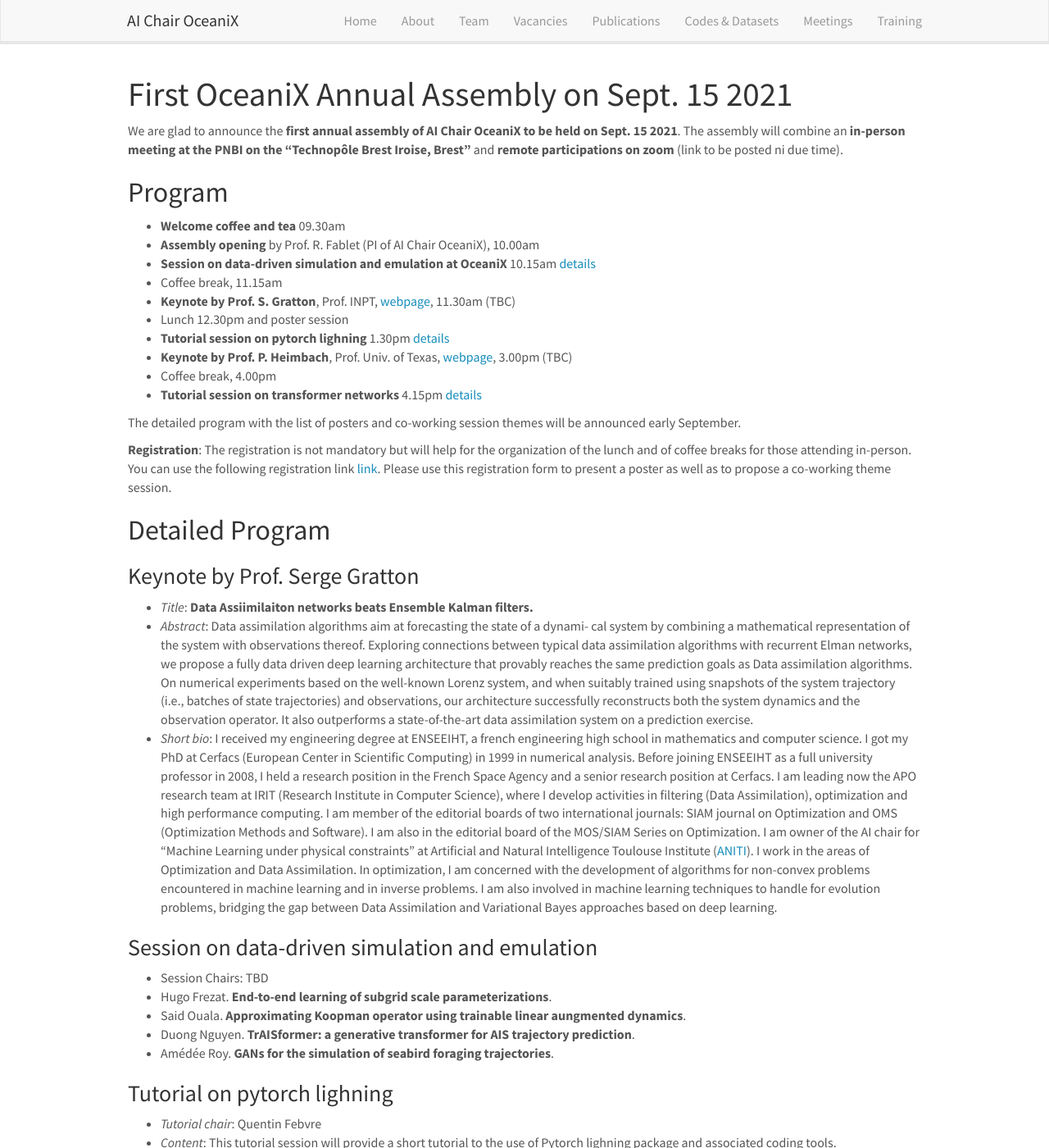
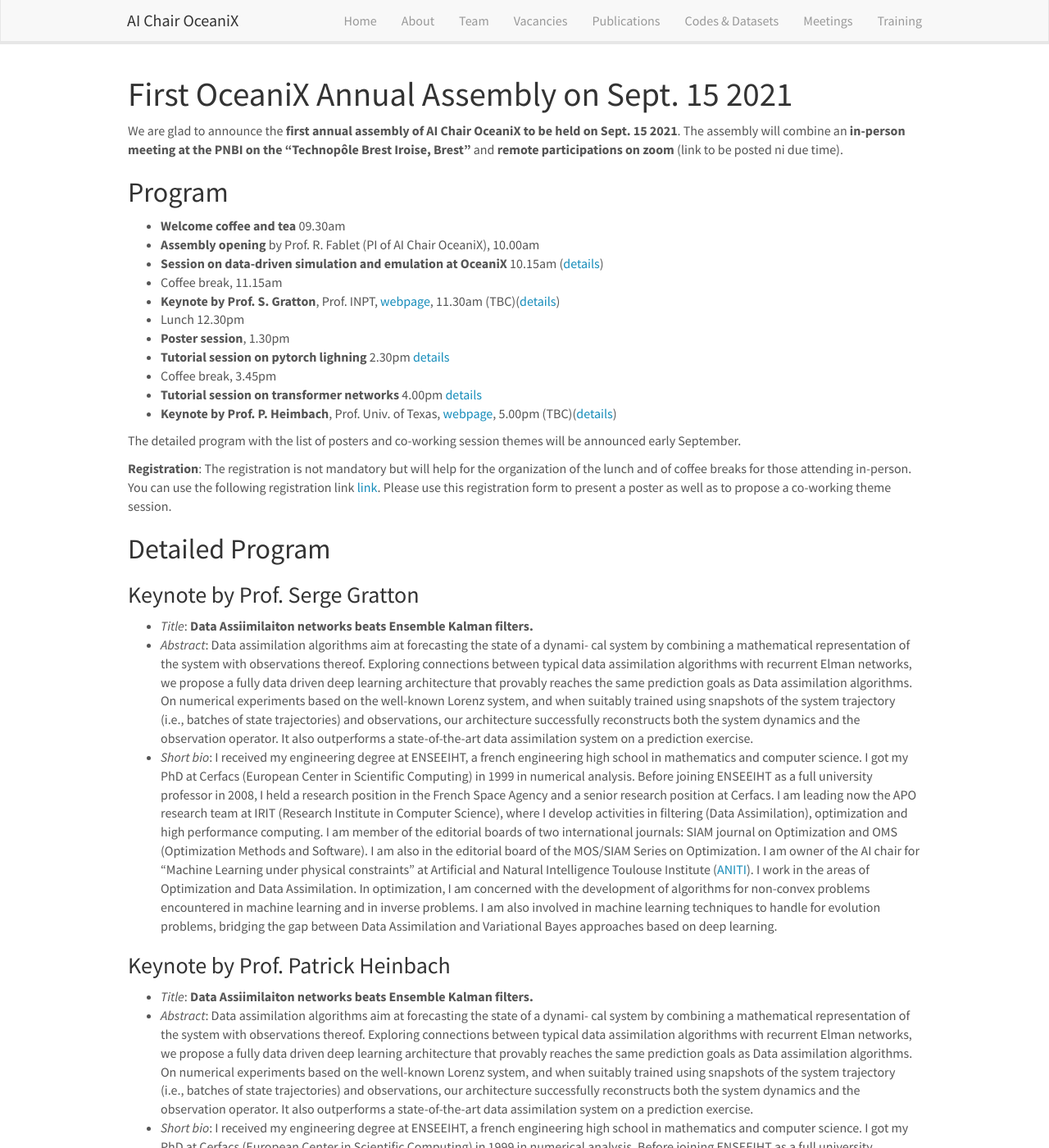
Before and after one commit to CIA-Oceanix/CIA-Oceanix.github.io, a Jekyll site: the page built from _pages/assembly.md, in a window 1280 px wide and 1400 px high. Shown: the whole window at 82% size. Built offline with Jekyll 4.4.1, drawn with Linux system fonts in a browser that asks for light colours; nearby versions of some CDN libraries.

Commit message:
Update assembly.md

```diff
--- a/_pages/assembly.md
+++ b/_pages/assembly.md
@@ -14,14 +14,15 @@ The assembly will combine an **in-person meeting at the PNBI on the "Technopôle
 ## Program
 - **Welcome coffee and tea** 09.30am
 - **Assembly opening** by Prof. R. Fablet (PI of AI Chair OceaniX), 10.00am
-- **Session on data-driven simulation and emulation at OceaniX** 10.15am [details](#session-on-data-driven-simulation-and-emulation)
+- **Session on data-driven simulation and emulation at OceaniX** 10.15am ([details](#session-on-data-driven-simulation-and-emulation))
 - Coffee break, 11.15am
-- **Keynote by Prof. S. Gratton**, Prof. INPT, [webpage](http://gratton.perso.enseeiht.fr/), 11.30am (TBC)
-- Lunch 12.30pm and poster session
-- **Tutorial session on pytorch lighning** 1.30pm [details](#pytorch-lighning)
-- **Keynote by Prof. P. Heimbach**, Prof. Univ. of Texas, [webpage](https://www.jsg.utexas.edu/researcher/patrick_heimbach/), 3.00pm (TBC)
-- Coffee break, 4.00pm
-- **Tutorial session on transformer networks** 4.15pm [details](#transformer networks)
+- **Keynote by Prof. S. Gratton**, Prof. INPT, [webpage](http://gratton.perso.enseeiht.fr/), 11.30am (TBC)([details](#keynote-by-prof-serge-gratton))
+- Lunch 12.30pm
+- **Poster session**, 1.30pm
+- **Tutorial session on pytorch lighning** 2.30pm [details](#tutorial-on-pytorch-lighning)
+- Coffee break, 3.45pm
+- **Tutorial session on transformer networks** 4.00pm [details](#tutorial-on-transformer-networks)
+- **Keynote by Prof. P. Heimbach**, Prof. Univ. of Texas, [webpage](https://www.jsg.utexas.edu/researcher/patrick_heimbach/), 5.00pm (TBC)([details](#keynote-by-prof-patrick-heinbach))
 
 The detailed program with the list of posters and co-working session themes will be announced early September.
 
@@ -33,6 +34,11 @@ Please use this registration form to present a poster as well as to propose a co
 ## Detailed Program
 
 ### Keynote by Prof. Serge Gratton
+- *Title*: **Data Assiimilaiton networks beats Ensemble Kalman filters.**
+- *Abstract*: Data assimilation algorithms aim at forecasting the state of a dynami- cal system by combining a mathematical representation of the system with observations thereof. Exploring connections between typical data assimilation algorithms with recurrent Elman networks, we propose a fully data driven deep learning architecture that provably reaches the same prediction goals as Data assimilation algorithms. On numerical experiments based on the well-known Lorenz system, and when suitably trained using snapshots of the system trajectory (i.e., batches of state trajectories) and observations, our architecture successfully reconstructs both the system dynamics and the observation operator. It also outperforms a state-of-the-art data assimilation system on a prediction exercise.
+- *Short bio*: I received my engineering degree at ENSEEIHT, a french engineering high school in mathematics and computer science. I got my PhD at Cerfacs (European Center in Scientific Computing)  in 1999 in numerical analysis.  Before joining ENSEEIHT as a full university professor in 2008, I held a research position in the French Space Agency and a senior research position at Cerfacs. I am leading now the APO research team at IRIT (Research Institute in Computer Science), where I develop activities in filtering (Data Assimilation), optimization and high performance computing. I am member of the editorial boards of two international journals: SIAM journal on Optimization and OMS (Optimization Methods and  Software). I am also in the editorial board of the MOS/SIAM Series on Optimization. I am owner of the AI chair for "Machine Learning under physical constraints" at Artificial and Natural Intelligence Toulouse Institute ([ANITI](https://aniti.univ-toulouse.fr/en/)). I work in the areas of Optimization and Data Assimilation. In optimization, I am concerned with the  development of  algorithms for non-convex problems encountered in machine learning and in inverse problems. I am also involved in machine learning techniques to handle for evolution problems, bridging the gap between Data Assimilation and Variational Bayes approaches based on deep learning.
+
+### Keynote by Prof. Patrick Heinbach
 - *Title*: **Data Assiimilaiton networks beats Ensemble Kalman filters.**
 - *Abstract*: Data assimilation algorithms aim at forecasting the state of a dynami- cal system by combining a mathematical representation of the system with observations thereof. Exploring connections between typical data assimilation algorithms with recurrent Elman networks, we propose a fully data driven deep learning architecture that provably reaches the same prediction goals as Data assimilation algorithms. On numerical experiments based on the well-known Lorenz system, and when suitably trained using snapshots of the system trajectory (i.e., batches of state trajectories) and observations, our architecture successfully reconstructs both the system dynamics and the observation operator. It also outperforms a state-of-the-art data assimilation system on a prediction exercise.
 - *Short bio*: I received my engineering degree at ENSEEIHT, a french engineering high school in mathematics and computer science. I got my PhD at Cerfacs (European Center in Scientific Computing)  in 1999 in numerical analysis.  Before joining ENSEEIHT as a full university professor in 2008, I held a research position in the French Space Agency and a senior research position at Cerfacs. I am leading now the APO research team at IRIT (Research Institute in Computer Science), where I develop activities in filtering (Data Assimilation), optimization and high performance computing. I am member of the editorial boards of two international journals: SIAM journal on Optimization and OMS (Optimization Methods and  Software). I am also in the editorial board of the MOS/SIAM Series on Optimization. I am owner of the AI chair for "Machine Learning under physical constraints" at Artificial and Natural Intelligence Toulouse Institute ([ANITI](https://aniti.univ-toulouse.fr/en/)). I work in the areas of Optimization and Data Assimilation. In optimization, I am concerned with the  development of  algorithms for non-convex problems encountered in machine learning and in inverse problems. I am also involved in machine learning techniques to handle for evolution problems, bridging the gap between Data Assimilation and Variational Bayes approaches based on deep learning.
```
